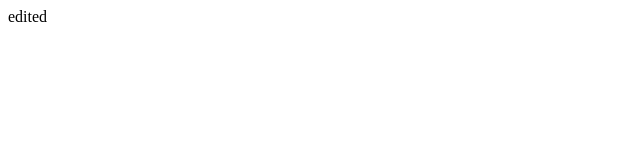
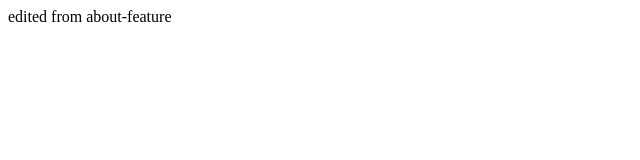
Before and after one commit to genieV/git-repo, a website: page index.html in a window 1280 px wide. Shown: the whole page, without its empty margins (0-640 px from the left). Drawn offline with Linux system fonts and the light colour scheme.

Commit message:
modified index.html file

```diff
--- a/index.html
+++ b/index.html
@@ -1,5 +1,5 @@
 <html>
 <body>
- edited
+ edited from about-feature
 </body>
 </html>
```
